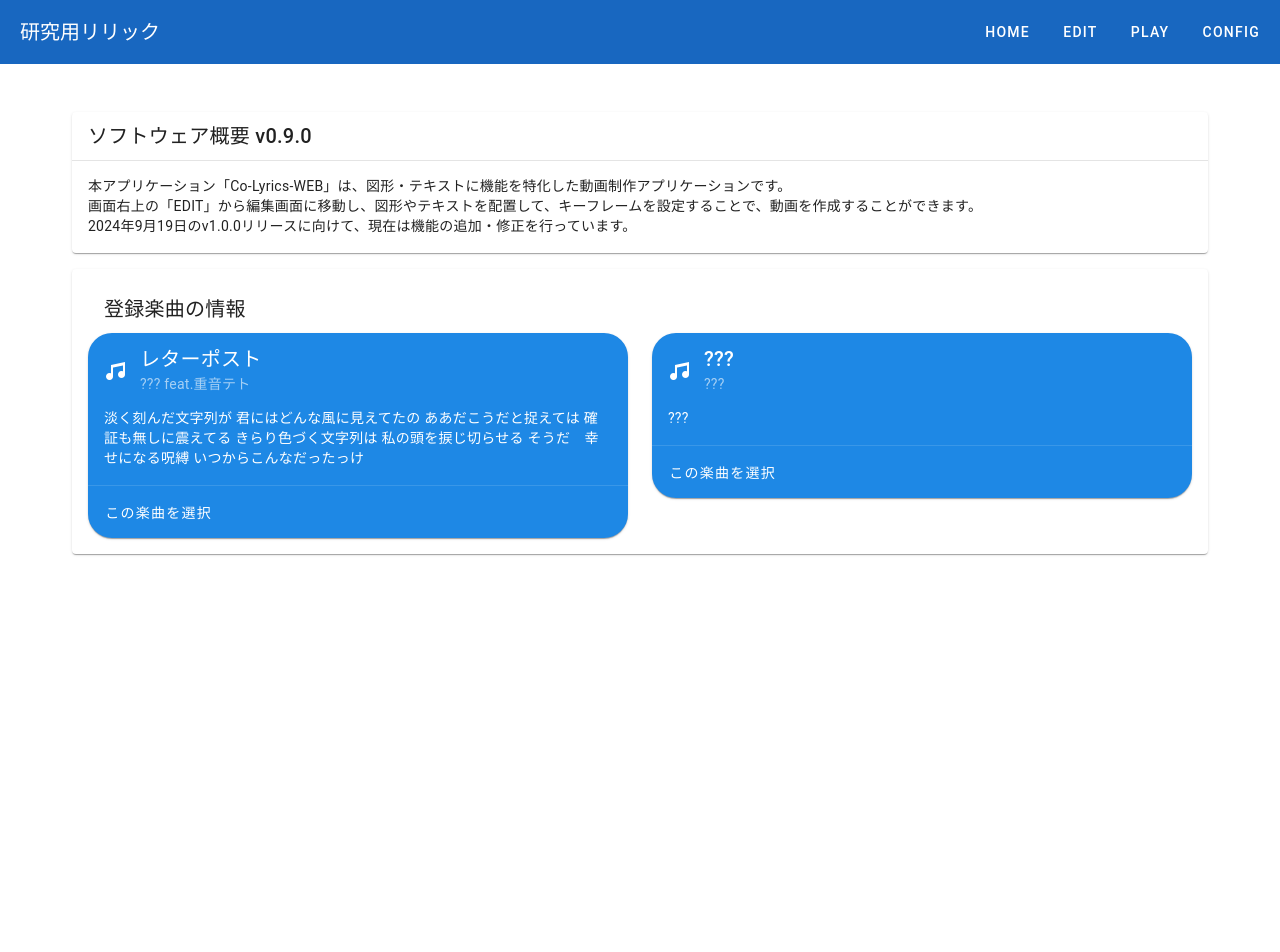
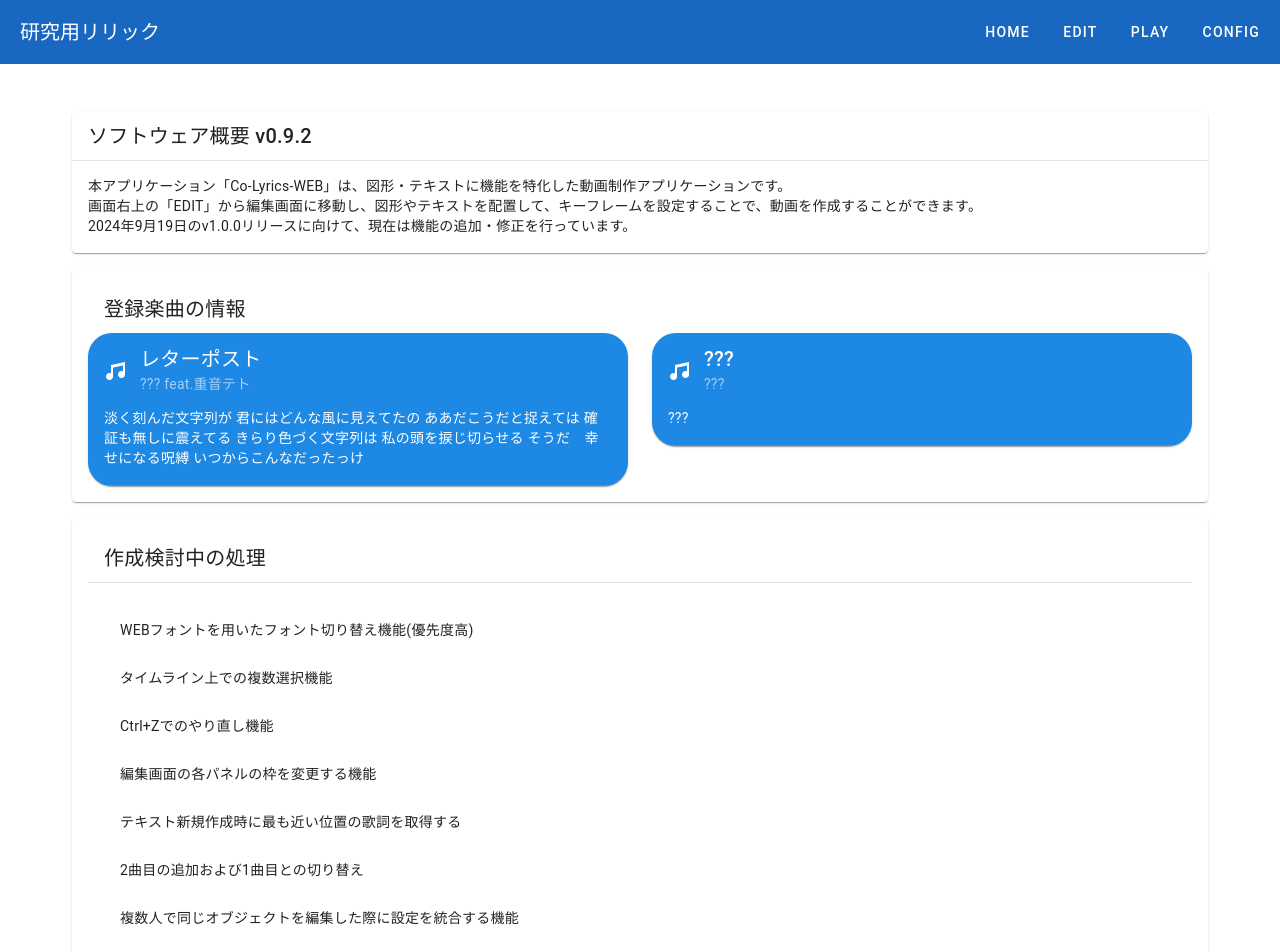
Before and after one commit to mino-8136/Co-Lyrics-WEB, a Vue app: page / in a window 1280 px wide. Shown: the top 952 px of the page. Before the commit the page ends 800 px from the top, so only its background shows below. Built offline with nearby package versions, Linux system fonts and the light colour scheme; what @imengyu/vue3-context-menu would draw is missing.

Commit message:
0.9.2マージ準備

```diff
--- a/src/views/HomeView.vue
+++ b/src/views/HomeView.vue
@@ -1,7 +1,7 @@
 <template>
   <v-container>
     <v-card class="ma-4">
-      <v-card-title>ソフトウェア概要 v0.9.0</v-card-title>
+      <v-card-title>ソフトウェア概要 v0.9.2</v-card-title>
       <v-divider></v-divider>
       <v-card-text>
         <p>
@@ -27,12 +27,30 @@
             <template v-slot:subtitle> {{ music.artist }}</template>
             <v-card-text> {{ music.lyrics }} </v-card-text>
             <v-divider></v-divider>
-            <v-card-actions>
-              <v-btn text="この楽曲を選択" variant="text" @click="formPanel = true"></v-btn>
-            </v-card-actions>
+            <!--
+              <v-card-actions>
+                <v-btn text="この楽曲を選択" variant="text" @click="formPanel = true"></v-btn>
+              </v-card-actions>
+              -->
           </v-card>
         </v-col>
       </v-row>
+    </v-card>
+
+    <v-card class="ma-4 pa-4">
+      <v-card-title>作成検討中の処理</v-card-title>
+      <v-divider></v-divider>
+      <v-card-text>
+        <v-list>
+          <v-list-item> WEBフォントを用いたフォント切り替え機能(優先度高) </v-list-item>
+          <v-list-item> タイムライン上での複数選択機能 </v-list-item>
+          <v-list-item> Ctrl+Zでのやり直し機能 </v-list-item>
+          <v-list-item> 編集画面の各パネルの枠を変更する機能 </v-list-item>
+          <v-list-item> テキスト新規作成時に最も近い位置の歌詞を取得する </v-list-item>
+          <v-list-item> 2曲目の追加および1曲目との切り替え </v-list-item>
+          <v-list-item> 複数人で同じオブジェクトを編集した際に設定を統合する機能 </v-list-item>
+        </v-list>
+      </v-card-text>
     </v-card>
   </v-container>
 
```
